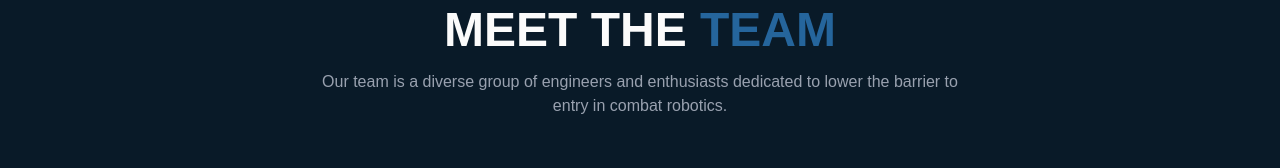
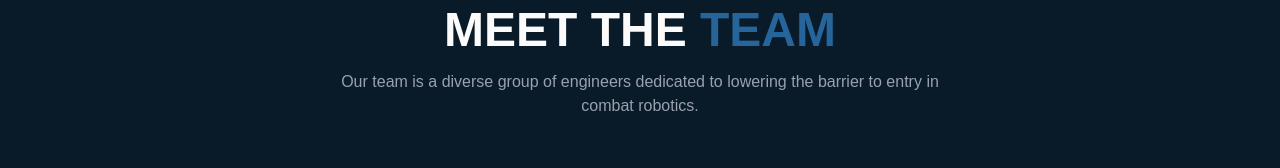
Before and after one commit to aidankeighron/bad-conflict-website, a Next.js app: page /members in a window 1280 px wide. Shown: the part 122-290 px from the top of the page. Built offline with nearby package versions, Linux system fonts and the light colour scheme.

Commit message:
Update page.tsx

```diff
--- a/src/app/members/page.tsx
+++ b/src/app/members/page.tsx
@@ -57,7 +57,7 @@ export default function MembersPage(): React.ReactNode {
     <div className="max-w-7xl mx-auto px-4 py-12">
       <h1 className="text-4xl md:text-5xl font-black mb-4 text-center">MEET THE <span className="text-accent">TEAM</span></h1>
       <p className="text-gray-400 text-center max-w-2xl mx-auto mb-16 px-4">
-        Our team is a diverse group of engineers and enthusiasts dedicated to lower the barrier to entry in combat robotics.
+        Our team is a diverse group of engineers dedicated to lowering the barrier to entry in combat robotics.
       </p>
 
       <div className="grid grid-cols-1 sm:grid-cols-2 lg:grid-cols-3 gap-8">
```
